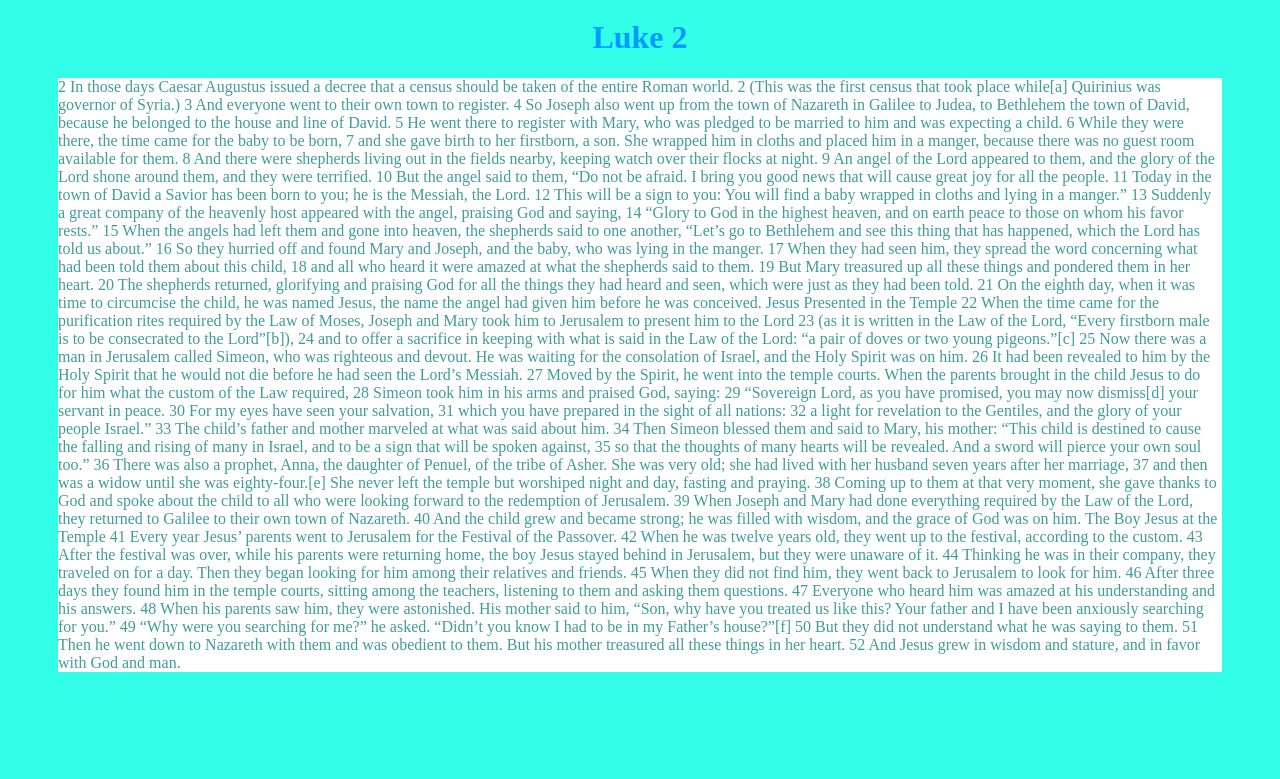
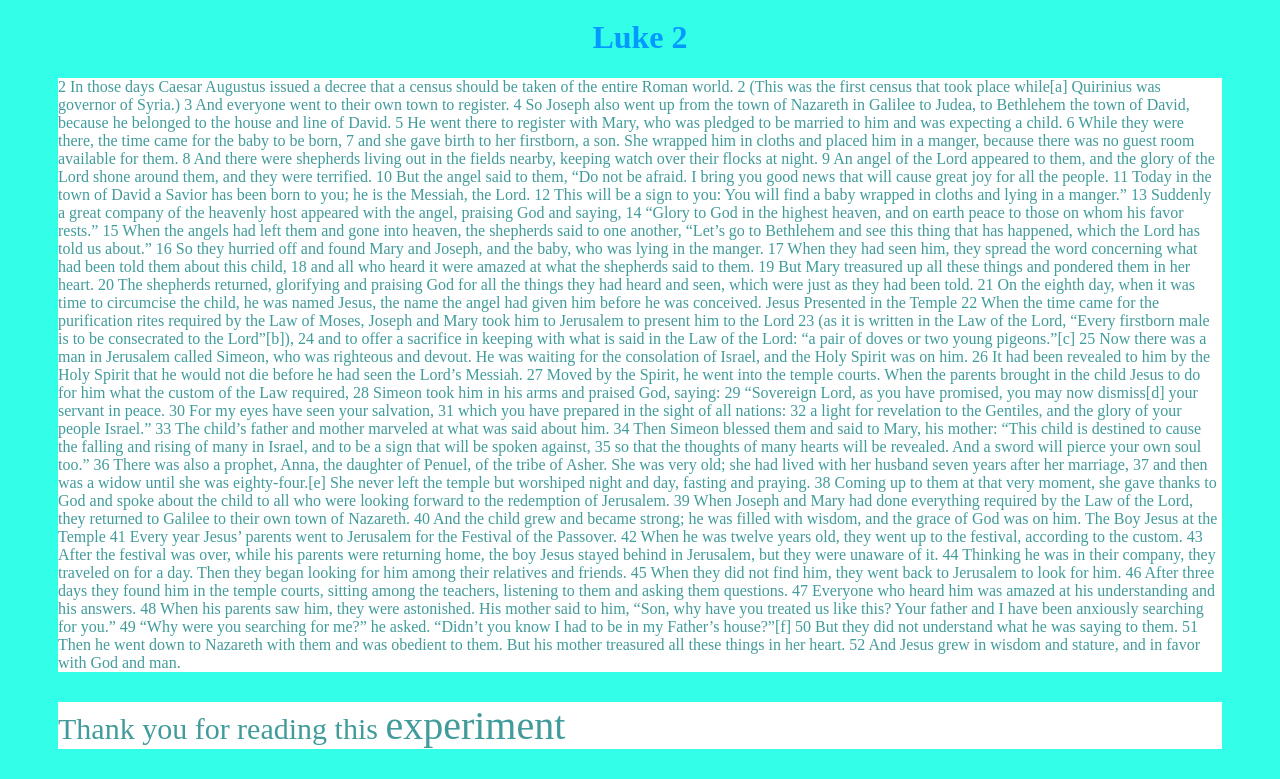
Before and after one commit to wjayb/test, a plain HTML site: page index.html in a window 1280 px wide. Shown: the part 1256-2035 px from the top of the page. Before the commit the page ends 1944 px from the top, so only its background shows below. Drawn offline with Linux system fonts and the light colour scheme.

Commit message:
last line

```diff
--- a/index.html
+++ b/index.html
@@ -145,5 +145,8 @@
       49 “Why were you searching for me?” he asked. “Didn’t you know I had to be in my Father’s house?”[f] 50 But they did not understand what he was saying to them.
 
       51 Then he went down to Nazareth with them and was obedient to them. But his mother treasured all these things in her heart. 52 And Jesus grew in wisdom and stature, and in favor with God and man.</p>
+      <div class="last">
+      <p>Thank you for reading this <span class="final">experiment</span></p>
+      </div>
   </body>
 </html>
--- a/main.css
+++ b/main.css
@@ -17,3 +17,11 @@ html{
 #img{
   opacity: 50;
 }
+.last{
+    font-family: sans-serif;
+    font-size: 30px;
+}
+.final{
+    font-size: 40px;
+    font-family: serif;
+}
```
